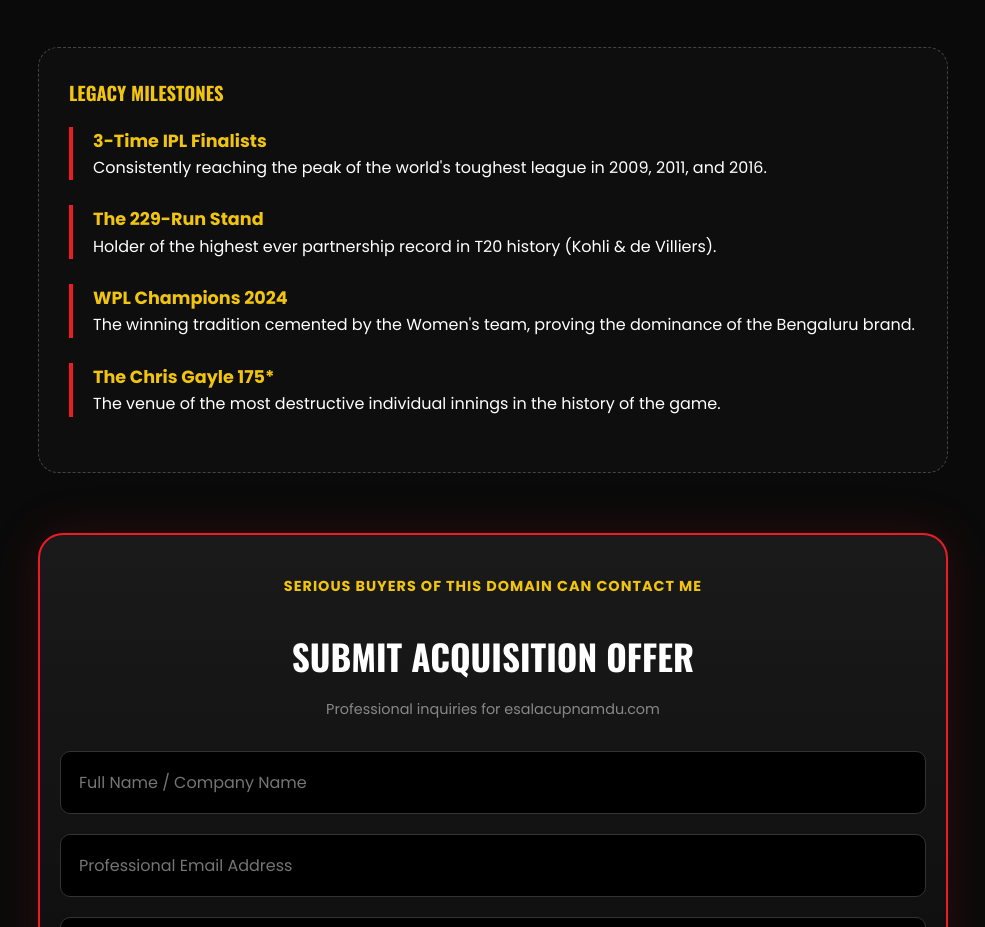
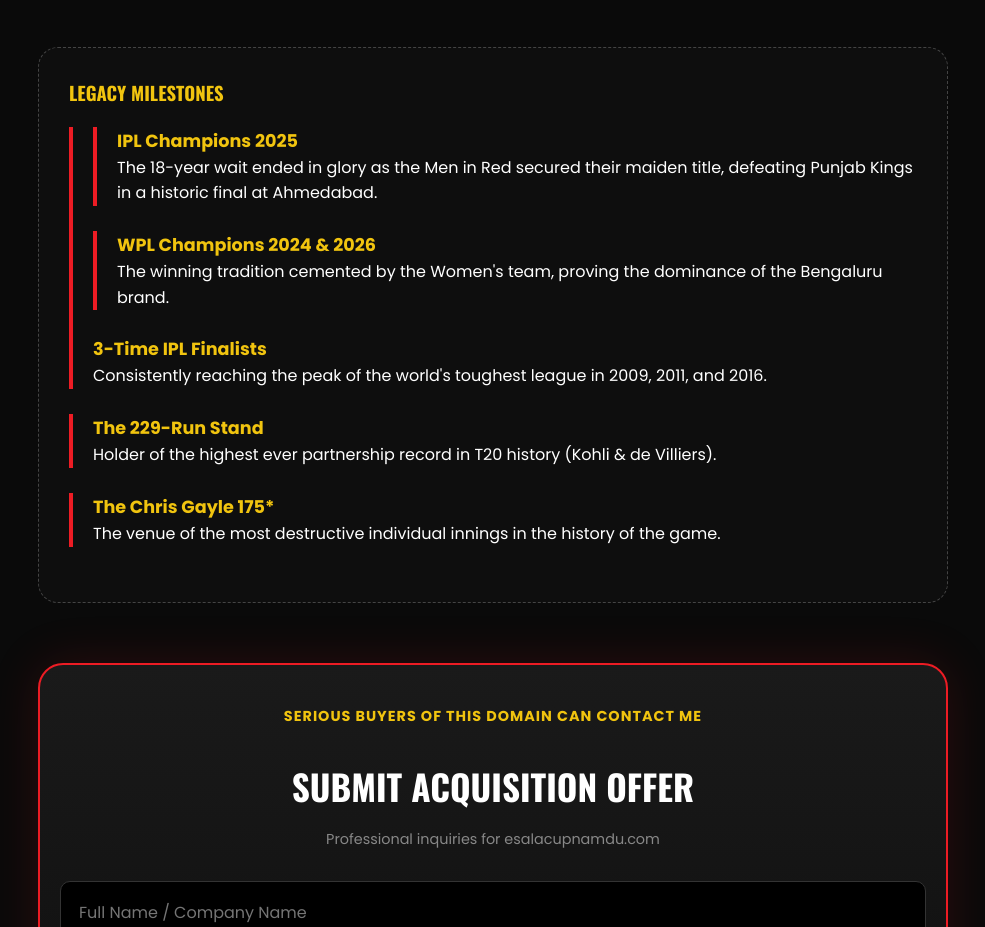
Before and after one commit to kaushikvm/esalacupnamdu-site, a plain HTML site: page index.html in a window 1280 px wide. Shown: the part 907-1834 px from the top of the page, without its empty margins (147-1132 px from the left). Drawn offline with nearby package versions, Linux system fonts and the light colour scheme.

Commit message:
Update index.html

```diff
--- a/index.html
+++ b/index.html
@@ -206,6 +206,14 @@
   <div class="milestone-box">
     <h3 style="font-family: 'Oswald', sans-serif; color: var(--gold); text-transform: uppercase; margin-top: 0;">Legacy Milestones</h3>
     <div class="milestone-item">
+      <div class="milestone-item">
+      <b>IPL Champions 2025</b>
+      The 18-year wait ended in glory as the Men in Red secured their maiden title, defeating Punjab Kings in a historic final at Ahmedabad.
+    </div>
+      <div class="milestone-item">
+      <b>WPL Champions 2024 & 2026</b>
+      The winning tradition cemented by the Women's team, proving the dominance of the Bengaluru brand.
+    </div>
       <b>3-Time IPL Finalists</b>
       Consistently reaching the peak of the world's toughest league in 2009, 2011, and 2016.
     </div>
@@ -213,10 +221,7 @@
       <b>The 229-Run Stand</b>
       Holder of the highest ever partnership record in T20 history (Kohli & de Villiers).
     </div>
-    <div class="milestone-item">
-      <b>WPL Champions 2024</b>
-      The winning tradition cemented by the Women's team, proving the dominance of the Bengaluru brand.
-    </div>
+
     <div class="milestone-item">
       <b>The Chris Gayle 175*</b>
       The venue of the most destructive individual innings in the history of the game.
```
